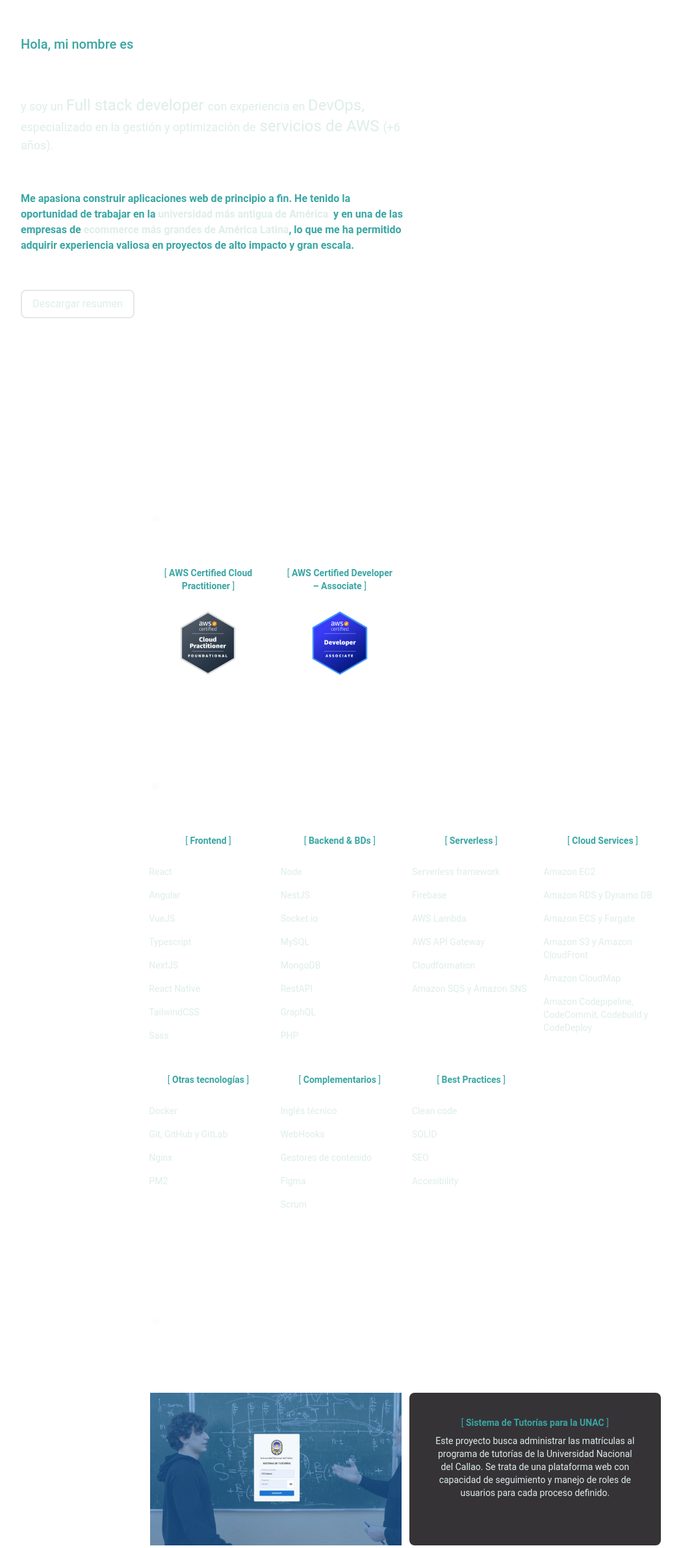
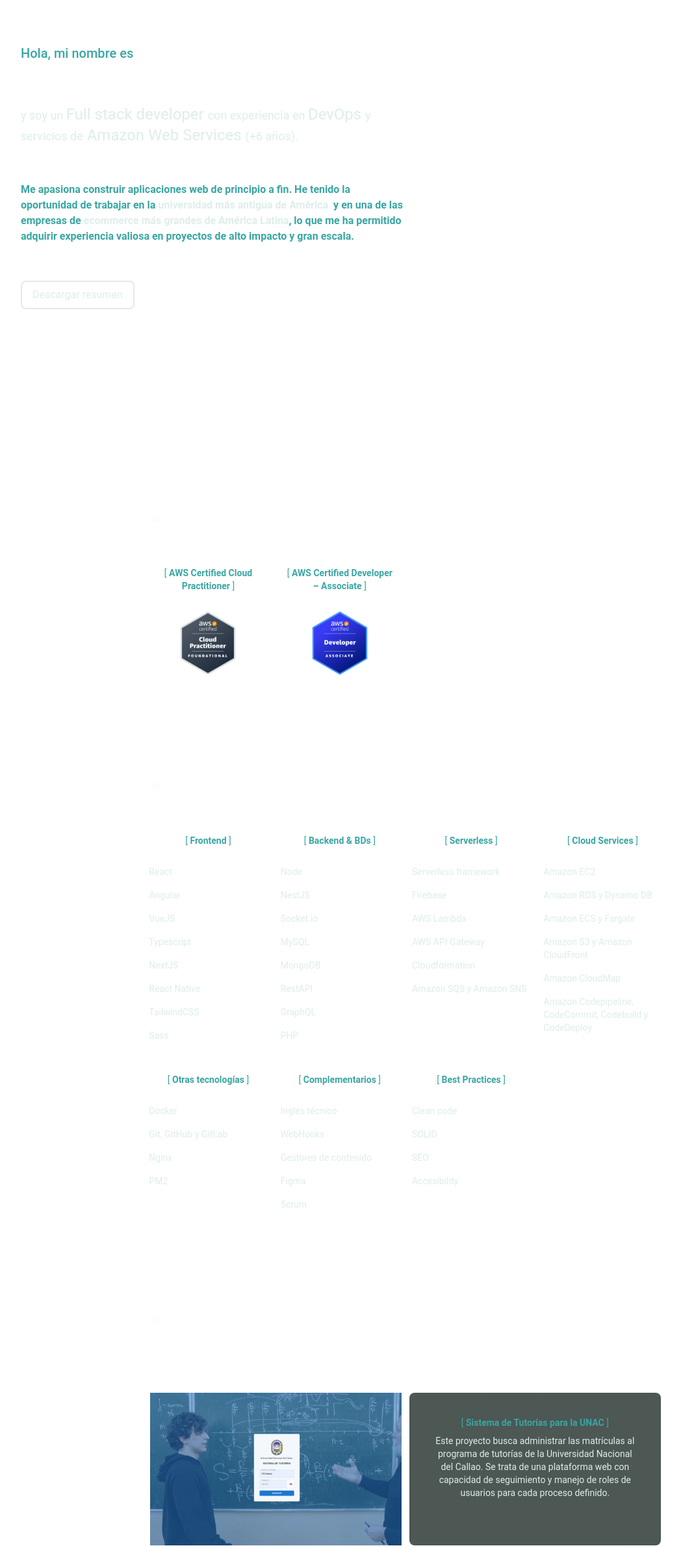
Before and after one commit to luiscavibot/luis-castillo-villafuerte, a Next.js app: page / in a window 1280 px wide. Shown: the part 128-2511 px from the top of the page at 65% size, without its empty margins (16-1064 px from the left). Built offline with nearby package versions, Linux system fonts and the light colour scheme.

Commit message:
Refactorizar importaciones de imágenes en componentes y agregar atributos alt

```diff
--- a/components/PresentacionPrincipal.tsx
+++ b/components/PresentacionPrincipal.tsx
@@ -1,23 +1,34 @@
 import React from 'react';
+import Typical from 'react-typical';
 
 export default function PresentacionPrincipal() {
 	return (
 		<>
 			<p className="text-verde text-xl font-medium">Hola, mi nombre es</p>
-			<h1 className="text-white mt-2 text-4xl md:text-5xl ">
-				<span className="text-white/50 font-thin text-4xl">
-					&lt;&#160;
-				</span>
-				Luis Castillo <span className="hidden md:inline">V.</span>
-				<span className="text-white/50 font-thin text-4xl">
-					&#160;&#47;&gt;
+			<h1 className="text-white mt-2 text-4xl md:text-5xl">
+				{/* Envuelve Typical en un span y aplica la clase */}
+				<span className="inline-block cursor-typical">
+					<Typical
+						steps={[
+							'< Luis',
+							1000,
+							'< Luis Castillo ',
+							800,
+							'< Luis Castillo />',
+							1000,
+							'< Luis Castillo V. ',
+							500,
+							'< Luis Castillo V. />',
+						]}
+						wrapper="span"
+					/>
 				</span>
 			</h1>
 			<h2 className="text-lg mt-2">
 				y soy un <span className="text-2xl">Full stack developer </span>{' '}
-				con experiencia en <span className="text-2xl"> DevOps, </span>{' '}
-				especializado en la gestión y optimización de
-				<span className="text-2xl"> servicios de AWS </span> &#40;+6
+				con experiencia en <span className="text-2xl"> DevOps </span> y
+				servicios de
+				<span className="text-2xl"> Amazon Web Services </span> &#40;+6
 				años&#41;.
 			</h2>
 			<p className="text-verde mt-14 font-semibold">
--- a/components/Proyect.tsx
+++ b/components/Proyect.tsx
@@ -41,13 +41,13 @@ const Proyect: FC<Props> = ({ data }) => {
 					<p className="text-sm">{content}</p>
 				</div>
 			</div>
-			<div className="flex flex-wrap gap-x-4 gap-y-2 text-xs col-start-3 col-span-8 outline outline-2 rounded-md outline-gris mb-12 mt-2 p-3">
+			<div className="flex flex-wrap gap-x-4 gap-y-2 text-xs col-start-3 col-span-8 outline outline-2 rounded-md outline-transparencia mb-12 mt-2 p-3">
 				<div className="flex items-baseline gap-1">
 					<ul className="flex flex-wrap items-center gap-2">
 						<li className="font-bold">{data.tools[0].area}: </li>
 						{data.tools[0].tecnologies.map((tool) => (
 							<li
-								className="flex-none py-1 rounded-lg px-2 bg-gris"
+								className="flex-none py-1 rounded-lg px-2 bg-transparencia"
 								key={data.id + data.title}
 							>
 								{tool}
@@ -60,7 +60,7 @@ const Proyect: FC<Props> = ({ data }) => {
 						<li className="font-bold">{data.tools[1].area}: </li>
 						{data.tools[1].tecnologies.map((tool) => (
 							<li
-								className="flex-none py-1 rounded-lg px-2 bg-gris"
+								className="flex-none py-1 rounded-lg px-2 bg-transparencia"
 								key={data.id + data.title}
 							>
 								{tool}
@@ -73,7 +73,7 @@ const Proyect: FC<Props> = ({ data }) => {
 						<li className="font-bold">{data.tools[2].area}: </li>
 						{data.tools[2].tecnologies.map((tool) => (
 							<li
-								className="flex-none py-1 rounded-lg px-2 bg-gris"
+								className="flex-none py-1 rounded-lg px-2 bg-transparencia"
 								key={data.id + data.title}
 							>
 								{tool}
--- a/package.json
+++ b/package.json
@@ -12,12 +12,14 @@
 		"next": "^14.2.12",
 		"react": "^18.3.1",
 		"react-dom": "^18.3.1",
-		"react-icons": "^4.4.0"
+		"react-icons": "^4.4.0",
+		"react-typical": "^0.1.3"
 	},
 	"devDependencies": {
 		"@types/node": "17.0.35",
 		"@types/react": "^18.3.7",
 		"@types/react-dom": "18.0.5",
+		"@types/react-typical": "^0.1.2",
 		"autoprefixer": "^10.4.7",
 		"postcss": "^8.4.14",
 		"tailwindcss": "^3.1.2",
--- a/tailwind.config.js
+++ b/tailwind.config.js
@@ -10,7 +10,8 @@ module.exports = {
 				fondoOscuro: '#231E23',
 				claro: '#DEEEEA',
 				verde: '#39A6A3',
-				gris: '#363337',
+				gris: '#05130eb5',
+				transparencia: 'rgb(255 255 255 / 0.1)',
 			},
 			fontFamily: {
 				roboto: 'Roboto',
```
Also changed, not shown: 1 other file (tests, documents, lock files or other folders).
